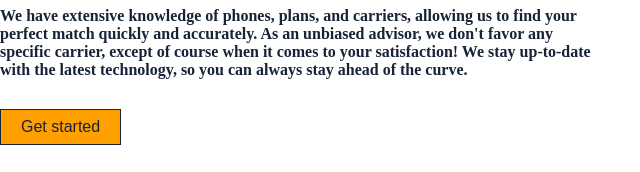
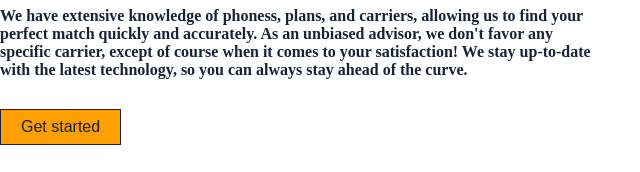
Before and after one commit to abdishakur1000/websiteToday, a plain HTML site: page index.html in a window 1280 px wide. Shown: the part 305-477 px from the top of the page, 0-640 px from the left. Drawn offline with nearby package versions, Linux system fonts and the light colour scheme.

```diff
--- a/index.html
+++ b/index.html
@@ -58,7 +58,7 @@
             <li class="inner">
                 <h2>Get up to 90% off today on</h2>
                 <h1>Mobiles & accessories</h1>
-                <p>We have extensive knowledge of phones,
+                <p>We have extensive knowledge of phoness,
                     plans, and carriers, allowing us to
                     find your perfect match quickly and accurately.
                     As an unbiased advisor, we don't favor any specific carrier,
```
